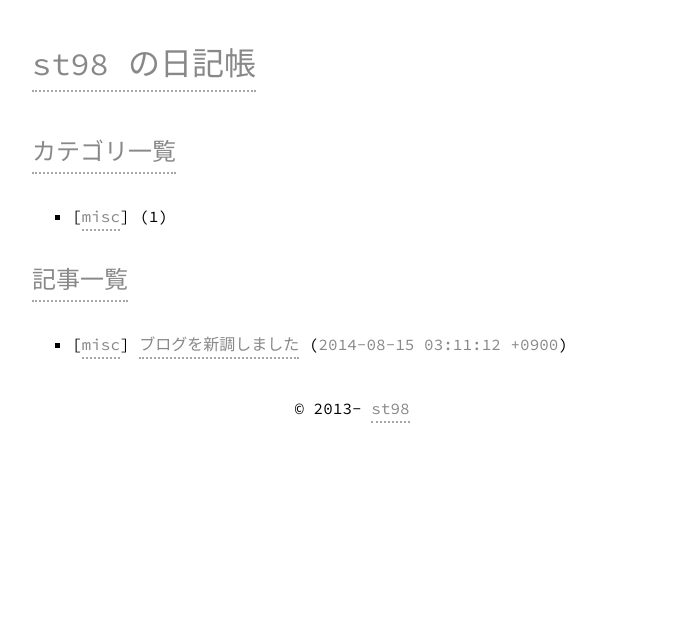
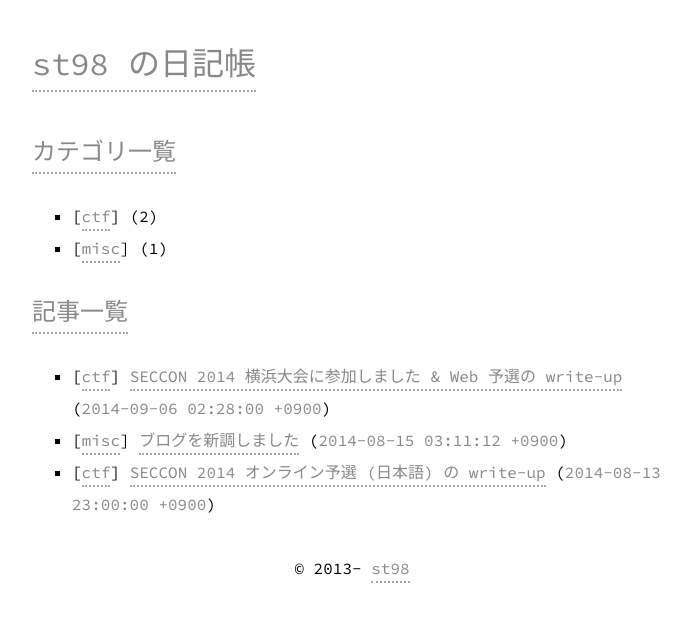
Before and after one commit to st98/diary, a Jekyll site: the page built from index.html, in a window 1280 px wide. Shown: the top 622 px of the page, without its empty margins (288-979 px from the left). Built offline with Jekyll 4.4.1, drawn with Linux system fonts in a browser that asks for light colours; Markdown is read by kramdown in place of the engine named in the settings; some of the changed lines change nothing that is shown.

Commit message:
SECCON の write-up をドラフトからポストに移動

````diff
--- a/_drafts/2014-08-13-seccon.md
+++ b/_posts/2014-08-13-seccon.md
@@ -115,7 +115,19 @@
 ```
 
 ### 捏造された契約書を暴け (フォレンジック 300)
-(後で書く)
+Timestamp.rar が渡される。解凍すると Timestamp.dd が出てくるので FTK Imager を使って解析する。
+
+unallocated space を適当に見ていると (恐らく JPEG の EXIF 部分?) `2012:05:23 13:29:00` とあった。
+
+指定されたフォーマットに直せばそれがフラッグになる。
+
+```
+2012/05/23 13:29:00
+```
+
+---
+
+…全然ダメな解き方だった。機 密 保 持 契 約 書.docx の中にある画像の EXIF を見るのが正攻法らしい。
 
 ### x86アセンブラを読もう (バイナリ 100)
 読めなかったので Python で同じ動きをするスクリプトを書いた。
````
Also changed, not shown: _posts/2014-09-04-seccon.md (renamed from _drafts/2014-09-04-seccon.md).
